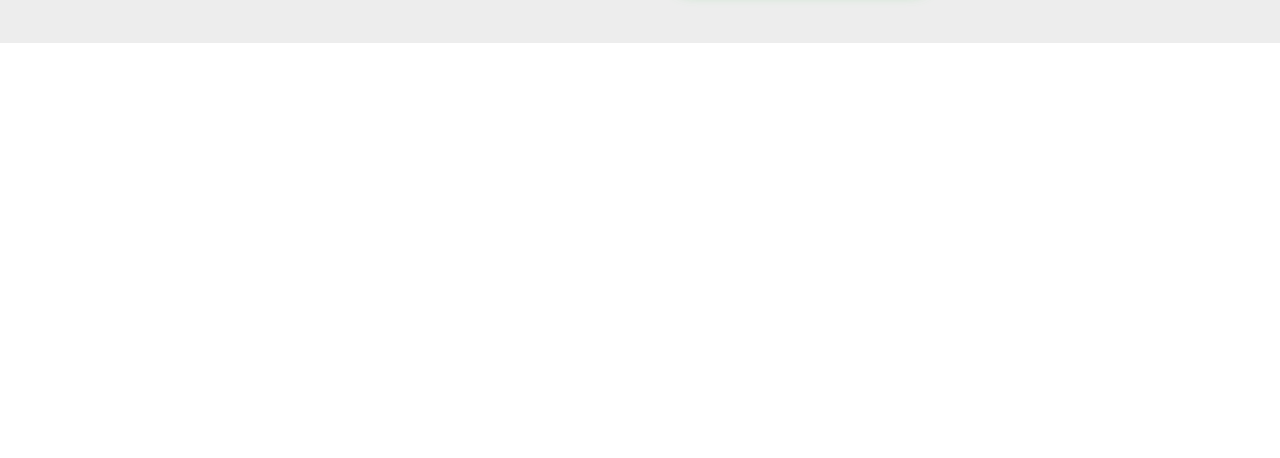
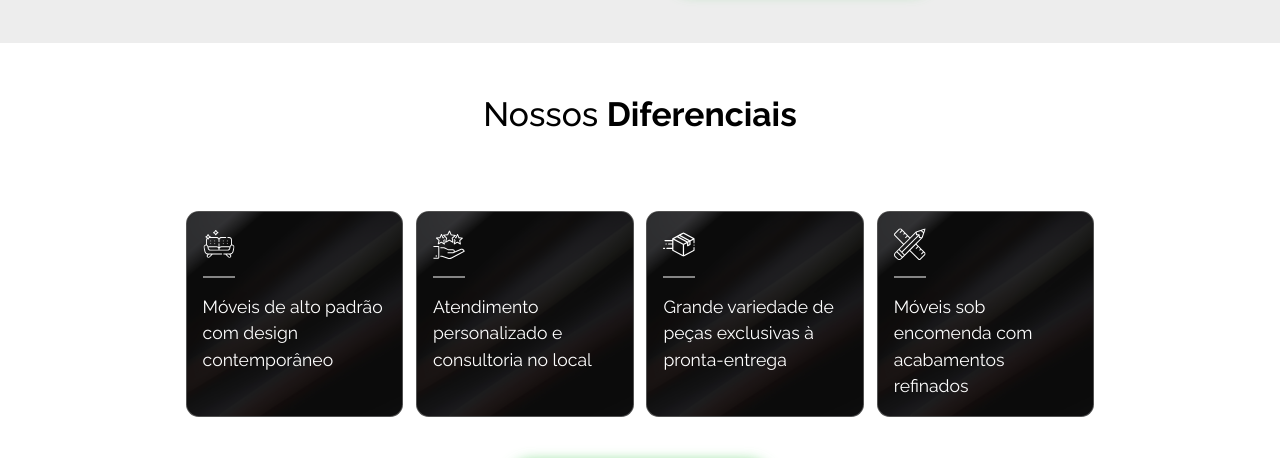
Before and after one commit to marcosscpp/mj-home, a website built with Vite: page index.html in a window 1280 px wide. Shown: the part 1855-2313 px from the top of the page. Before the commit the page ends 1898 px from the top, so only its background shows below. Built offline with nearby package versions, Linux system fonts and the light colour scheme.

Commit message:
first commit

```diff
--- a/index.html
+++ b/index.html
@@ -171,6 +171,56 @@
         </div>
       </div>
     </section>
+
+    <section class="pros">
+      <div class="pros__container container">
+        <h2 class="pros__title title margin-title">Nossos <strong>Diferenciais</strong></h2>
+
+        <div class="pros__grid">
+          <article class="pros__card">
+            <div class="pros__icon">
+              <img src="./assets/icons/sofa.svg" alt="Sofá">
+            </div>
+            <span class="pros__separator"></span>
+            <p class="pros__text paragraph">Móveis de alto padrão com design contemporâneo</p>
+          </article>
+
+          <article class="pros__card">
+            <div class="pros__icon">
+              <img src="./assets/icons/rating.svg" alt="Atendimento e consultoria">
+            </div>
+            <span class="pros__separator"></span>
+            <p class="pros__text paragraph">Atendimento personalizado e consultoria no local</p>
+          </article>
+
+          <article class="pros__card">
+            <div class="pros__icon">
+              <img src="./assets/icons/package.svg" alt="Peças exclusivas">
+            </div>
+            <span class="pros__separator"></span>
+            <p class="pros__text paragraph">Grande variedade de peças exclusivas à pronta-entrega</p>
+          </article>
+
+          <article class="pros__card">
+            <div class="pros__icon">
+              <img src="./assets/icons/ruler-and-pencil.svg" alt="Sob encomenda">
+            </div>
+            <span class="pros__separator"></span>
+            <p class="pros__text paragraph">Móveis sob encomenda com acabamentos refinados</p>
+          </article>
+        </div>
+
+        <a href="https://meugrupo.vip/c/108b327d-f827-4570-881b-f832902a0708" class="pros__button button">
+          <div class="button__icon">
+            <img src="./assets/icons/whatsapp.svg" alt="Whatsapp">
+          </div>
+          <span class="button__text">
+            Clique e entre no grupo
+            <strong>Exclusivo do Whatsapp!</strong>
+          </span>
+        </a>
+      </div>
+    </section>
   </main>
   <footer class="footer"></footer>
 </body>
--- /dev/null
+++ b/styles/sass/pages/home/_pros.scss
@@ -0,0 +1,78 @@
+.pros {
+  &__container {
+    align-items: center;
+    display: flex;
+    flex-direction: column;
+    gap: 2.5rem;
+  }
+
+  &__title {
+  }
+
+  &__grid {
+    display: flex;
+    flex-wrap: wrap;
+    gap: 1rem;
+    justify-content: center;
+  }
+
+  &__card {
+    align-items: flex-start;
+    background-color: $gray-900;
+    border: 1px solid rgba($white, 0.25);
+    border-radius: 1rem;
+    color: $white;
+    display: flex;
+    flex: 1 1 16rem;
+    flex-direction: column;
+    gap: 1.25rem;
+    max-width: 17rem;
+    min-height: 14rem;
+    padding: 1.25rem;
+    position: relative;
+
+    &::before {
+      background-image: url("#{$background-path}/metallic-bg.jpg");
+      background-position: center;
+      background-repeat: no-repeat;
+      background-size: cover;
+      border-radius: inherit;
+      content: "";
+      inset: 0;
+      opacity: 0.5;
+      position: absolute;
+      z-index: 0;
+    }
+
+    & > * {
+      position: relative;
+      z-index: 1;
+    }
+  }
+
+  &__icon {
+    filter: brightness(0) invert(1);
+    height: 2.5rem;
+    width: 2.5rem;
+
+    img {
+      height: 100%;
+      object-fit: contain;
+      width: 100%;
+    }
+  }
+
+  &__separator {
+    background-color: $white;
+    height: 0.125rem;
+    opacity: 0.5;
+    width: 2.5rem;
+  }
+
+  &__text {
+  }
+
+  &__button {
+    margin-top: 1rem;
+  }
+}
--- a/styles/sass/style.scss
+++ b/styles/sass/style.scss
@@ -33,3 +33,4 @@
 @import "pages/home/hero";
 @import "pages/home/about";
 @import "pages/home/history";
+@import "pages/home/pros";
```
Also changed, not shown: styles/css/style.css, 1 other file.
